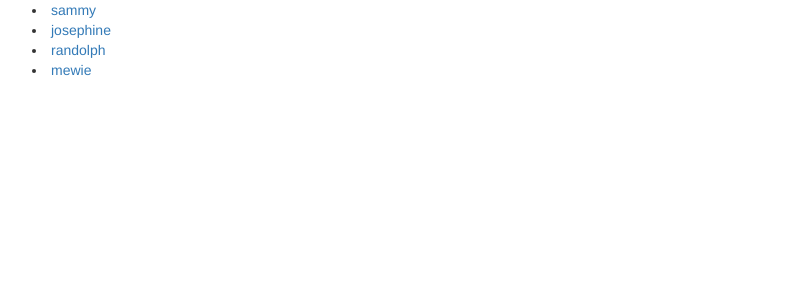
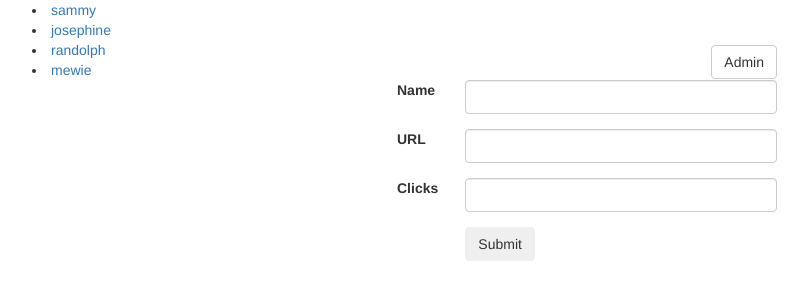
Before and after one commit to the-fool/catclickr, a plain HTML site: page index.html in a window 1280 px wide. Shown: the whole page, without its empty margins (53-861 px from the left). Drawn offline with nearby package versions, Linux system fonts and the light colour scheme.

Commit message:
add an admin panel

```diff
--- a/index.html
+++ b/index.html
@@ -9,16 +9,47 @@
 
 <body>
     <div class="container">
-
         <div class="col-md-4" id="list">
             <ul>
             </ul>
         </div>
         <div class="col-md-4">
-            <div id="cat">
-                <h1 id="name"></h1>
-                <img id="image" class="img img-responsive">
-                <h1><p id="nclicks"></p></h1>
+            <div class="row" id="portrait">
+                <div id="cat">
+                    <h1 id="name"></h1>
+                    <img id="image" class="img img-responsive">
+                    <h1>
+                        <span class="pull-left"  id="nclicks"></span>
+                        <span class="pull-right"> <button id="admin" class="btn btn-default">Admin</button></span>
+                    </h1>
+                </div>
+            </div>
+            <div class="row" id="admin-panel">
+                <form>
+                    <div class="form-group row">
+                        <label for="inputName" class="col-sm-2 form-control-label">Name</label>
+                        <div class="col-sm-10">
+                            <input type="text" class="form-control" id="inputName" placeholder="">
+                        </div>
+                    </div>
+                    <div class="form-group row">
+                        <label for="inputURL" class="col-sm-2 form-control-label">URL</label>
+                        <div class="col-sm-10">
+                            <input type="text" class="form-control" id="inputURL" placeholder="">
+                        </div>
+                    </div>
+                    <div class="form-group row">
+                        <label for="inputClicks" class="col-sm-2 form-control-label">Clicks</label>
+                        <div class="col-sm-10">
+                            <input type="text" class="form-control" id="inputClicks" placeholder="">
+                        </div>
+                    </div>
+                    <div class="form-group row">
+                        <div class="col-sm-offset-2 col-sm-10">
+                            <button type="submit" class="btn btn-secondary">Submit</button>
+                        </div>
+                    </div>
+                </form>
             </div>
         </div>
 
```
